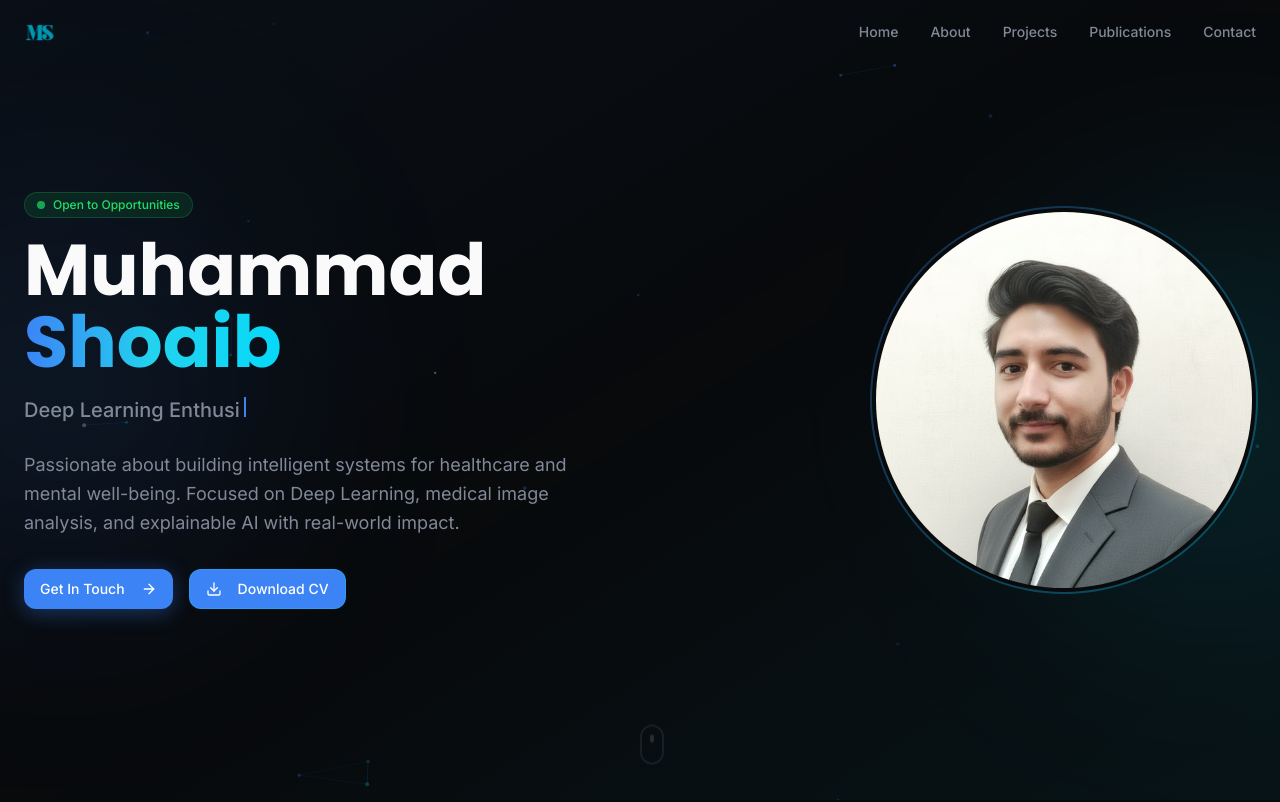
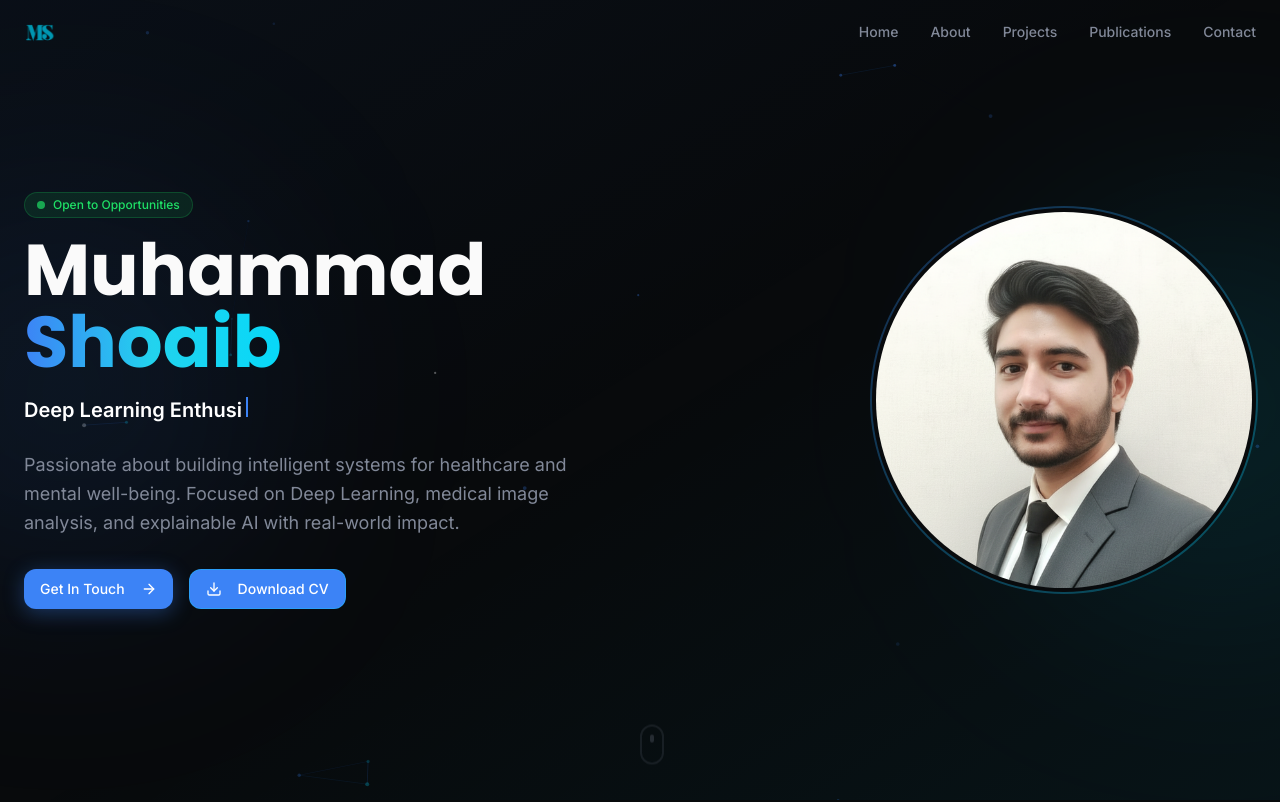
Before and after one commit to MShoaib-81/m-shoaib, a React (Vite) app: page / in a window 1280 px wide. Shown: the top 802 px of the page. Built offline with nearby package versions, Linux system fonts and the light colour scheme; the HTML template or start-up script is replaced by a standard one.

Commit message:
Visual edit in Lovable
Edited UI in Lovable

```diff
--- a/src/components/HeroSection.tsx
+++ b/src/components/HeroSection.tsx
@@ -79,7 +79,7 @@ const HeroSection = () => {
 
               {/* Typewriter Role */}
               <div className="h-8 flex items-center">
-                <span className="text-lg md:text-xl text-muted-foreground font-medium">
+                <span className="text-lg md:text-xl text-primary-foreground font-semibold">
                   {displayedText}
                   <span className="inline-block w-0.5 h-5 bg-primary ml-1 animate-blink" />
                 </span>
```
